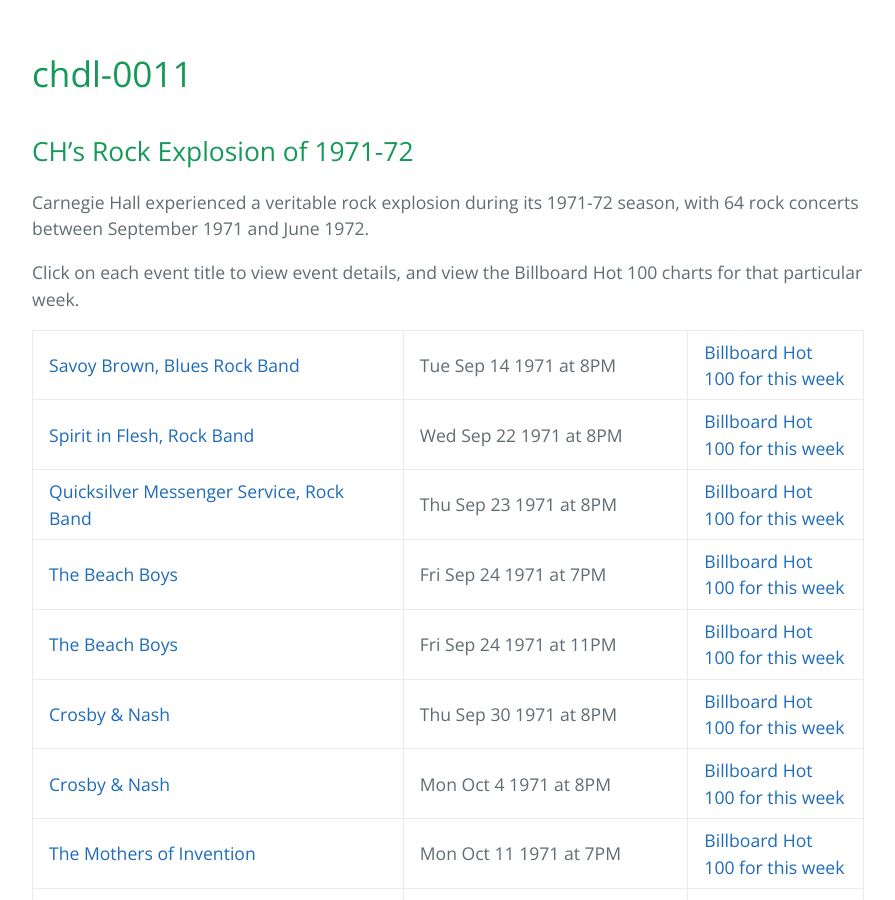
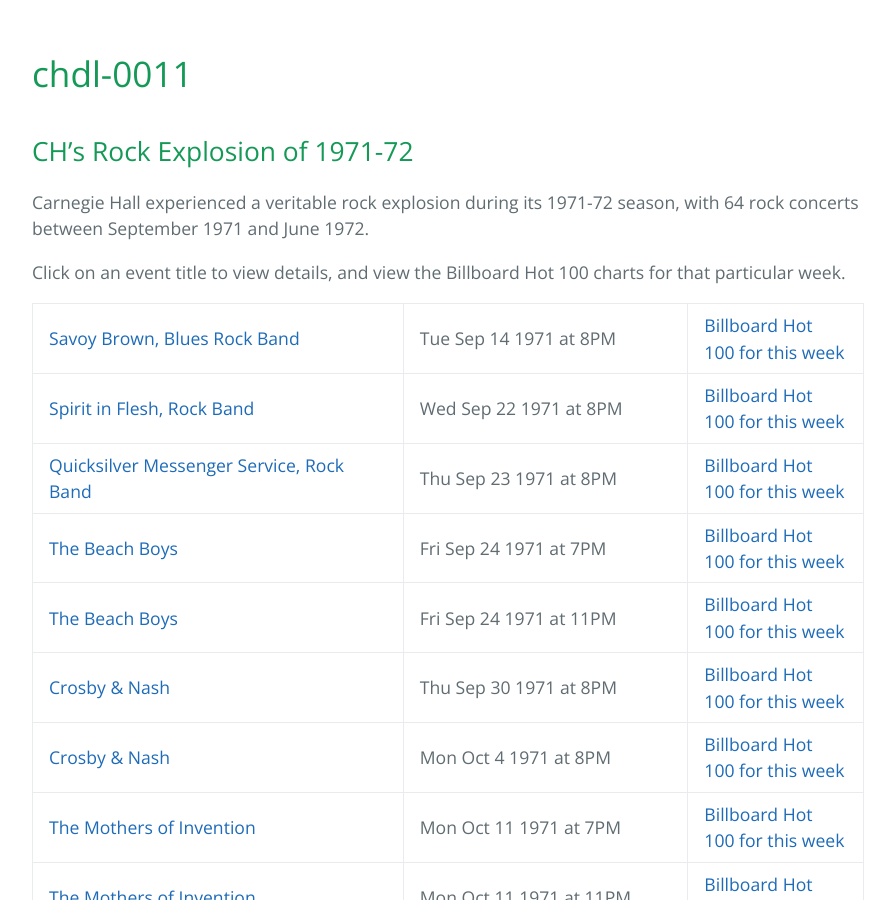
Before and after one commit to CarnegieHall/datalab, a Jekyll site: the page built from experiments/chdl-0011.md, in a window 1280 px wide and 900 px high, scrolled down 327 px. Shown: the whole window, without its empty margins (192-1087 px from the left). Built offline with Jekyll 4.4.1, drawn with Linux system fonts in a browser that asks for light colours; our own code applies the rules of GitHub Pages for plain Markdown files.

Commit message:
Update chdl-0011.md

```diff
--- a/experiments/chdl-0011.md
+++ b/experiments/chdl-0011.md
@@ -4,7 +4,7 @@
 
 Carnegie Hall experienced a veritable rock explosion during its 1971-72 season, with 64 rock concerts between September 1971 and June 1972.
 
-Click on each event title to view event details, and view the Billboard Hot 100 charts for that particular week.
+Click on an event title to view details, and view the Billboard Hot 100 charts for that particular week.
 
 |:---|:---|:---|:---|
 |<a  href="https://www.carnegiehall.org/About/History/Performance-History-Search?q=&dex=prod_PHS&event=18896" target="_blank">Savoy Brown, Blues Rock Band</a>|Tue Sep 14 1971 at 8PM|<a  href="https://www.billboard.com/charts/hot-100/1971-09-18" target="_blank">Billboard Hot 100 for this week</a>|
```
